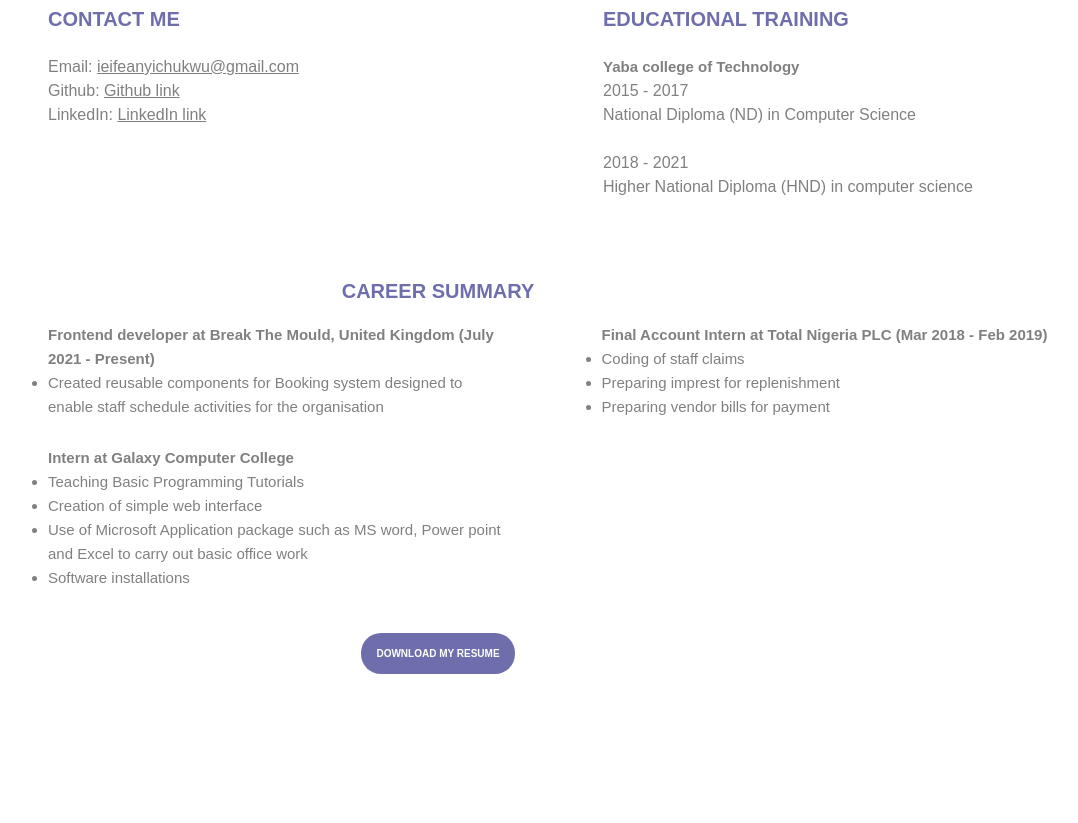
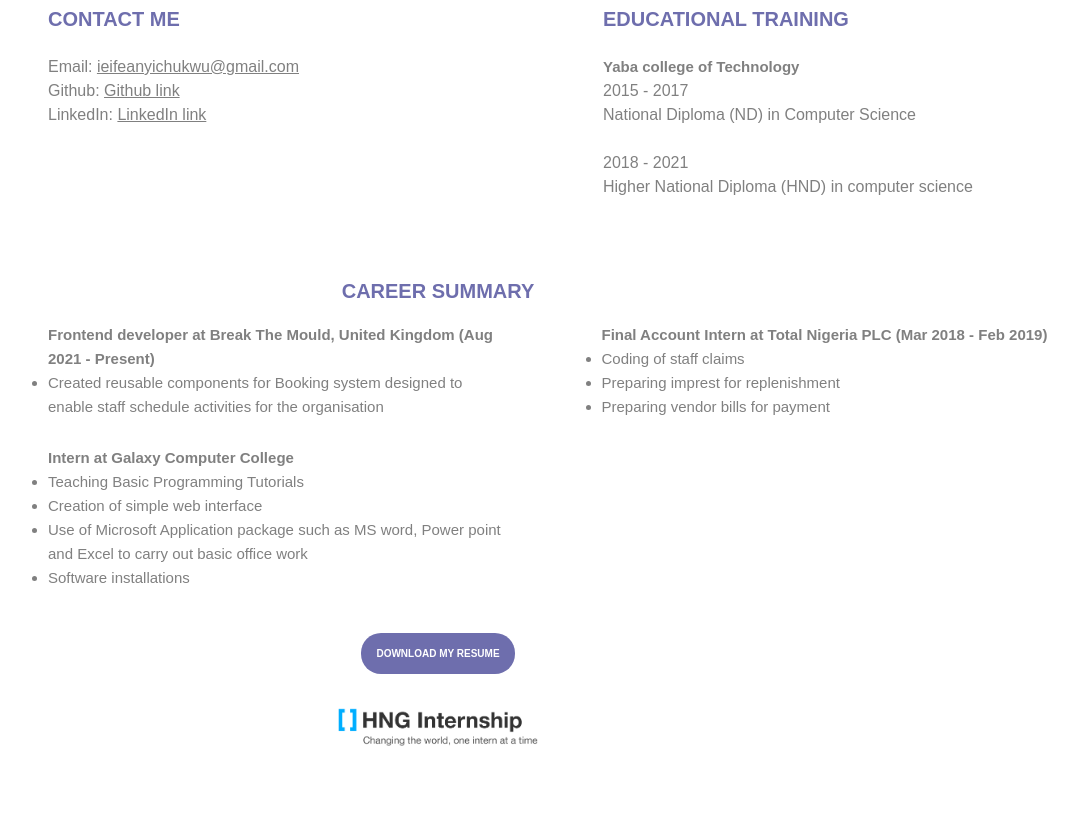
Before and after one commit to ernestizic/hng-resume-task, a plain HTML site: page index.html in a window 1280 px wide. Shown: the part 854-1677 px from the top of the page, without its empty margins (202-1280 px from the left). Before the commit the page ends 1560 px from the top, so only its background shows below. Drawn offline with Linux system fonts and the light colour scheme.

Commit message:
updated resume and added logo to ui

```diff
--- a/index.html
+++ b/index.html
@@ -69,7 +69,7 @@
             <h2 class="sub-header">Career Summary</h2>
             <div class="sub-sec">
                 <div>
-                    <h3>Frontend developer at Break The Mould, United Kingdom (July 2021 - Present)</h3>
+                    <h3>Frontend developer at Break The Mould, United Kingdom (Aug 2021 - Present)</h3>
                      <ul>
                          <li>Created reusable components for Booking system designed to enable staff schedule activities for
                              the organisation </li>
@@ -101,6 +101,10 @@
         <div class="btn-group">
             <a class="btn" download href="asset/document/Isaac Ifeanyi Ernest_CV.pdf">Download My Resume</a>
         </div>
+        <div class="hng">
+            <img src='HNG LOGO.png' class="logo"/>
+        </div>
+
     </div>
  </body>
  </html>
--- a/style.css
+++ b/style.css
@@ -120,6 +120,13 @@ hr {
     background-color: blue;
 }
 
+.hng{
+    text-align: center;
+    padding-bottom: 70px;
+}
+.logo{
+    width: 200px;
+}
 @media only screen and (max-width: 414px) {
     .submain{
         display: grid;
```
